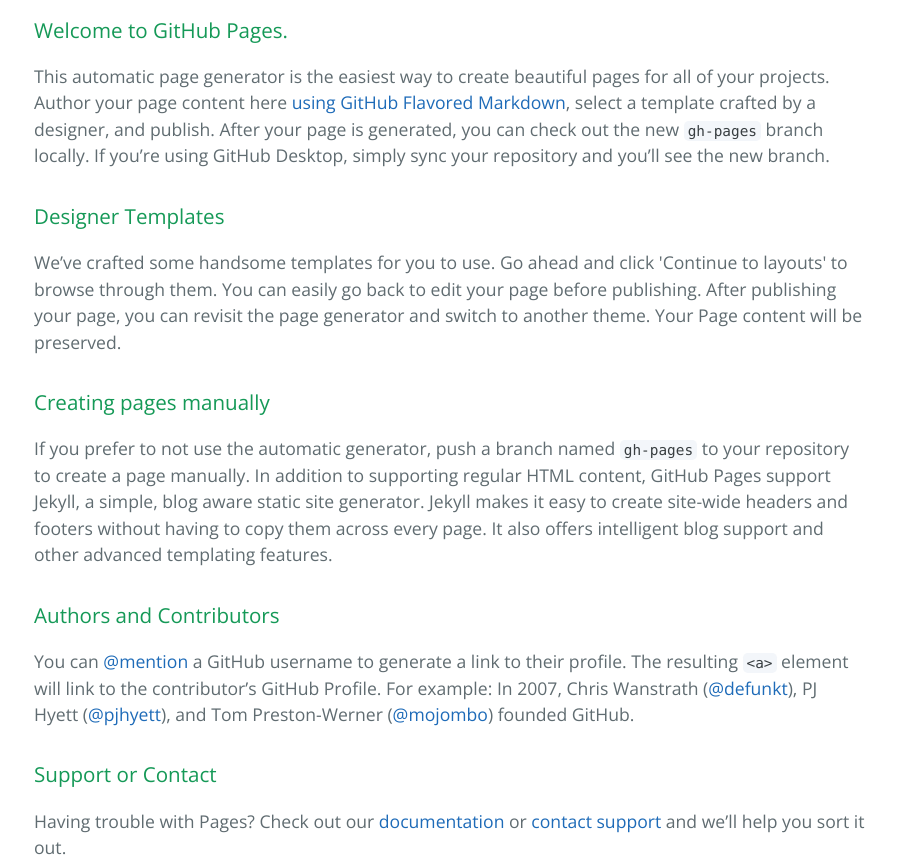
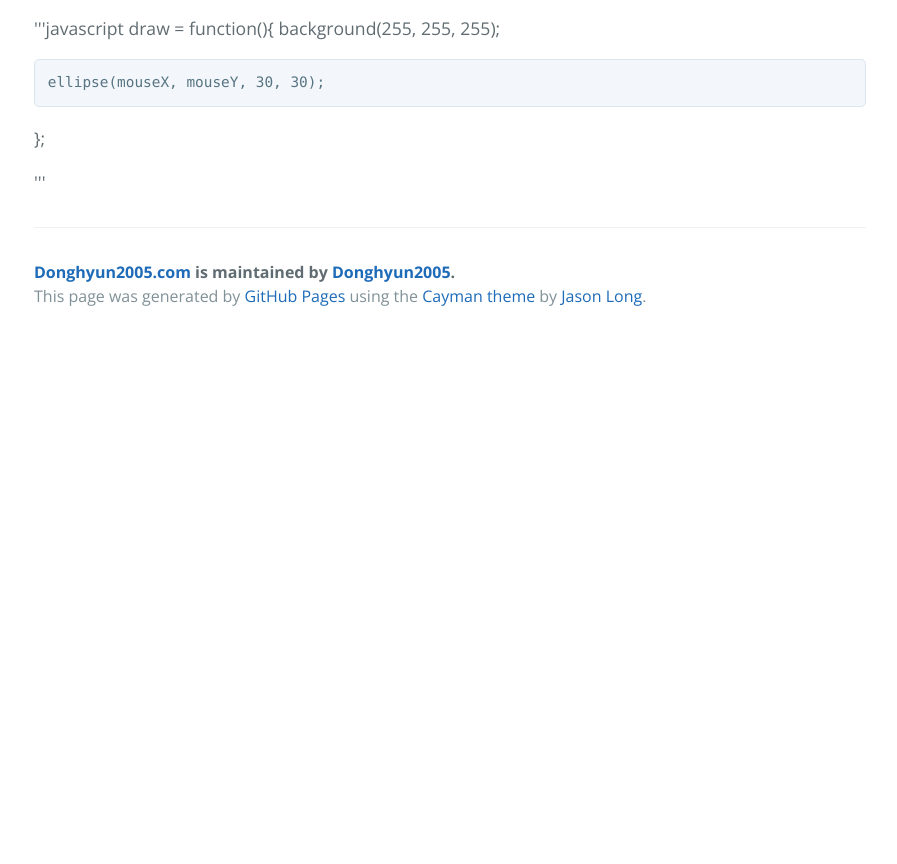
Before and after one commit to Donghyun2005/donghyun2005.com, a plain HTML site: page index.html in a window 1280 px wide. Shown: the part 400-1264 px from the top of the page, without its empty margins (190-1087 px from the left). After the commit the page ends 800 px from the top, so only its background shows below. Drawn offline with nearby package versions, Linux system fonts and the light colour scheme.

```diff
--- a/index.html
+++ b/index.html
@@ -13,39 +13,25 @@
     <section class="page-header">
       <h1 class="project-name">Donghyun2005.com</h1>
       <h2 class="project-tagline">donghyun2005</h2>
-      <a href="https://github.com/Donghyun2005/donghyun2005.com" class="btn">View on GitHub</a>
-      <a href="https://github.com/Donghyun2005/donghyun2005.com/zipball/master" class="btn">Download .zip</a>
-      <a href="https://github.com/Donghyun2005/donghyun2005.com/tarball/master" class="btn">Download .tar.gz</a>
+      <a href="https://github.com/Donghyun2005/home" class="btn">View on GitHub</a>
+      <a href="https://github.com/Donghyun2005/home/zipball/master" class="btn">Download .zip</a>
+      <a href="https://github.com/Donghyun2005/home/tarball/master" class="btn">Download .tar.gz</a>
     </section>
 
     <section class="main-content">
-      <h3>
-<a id="welcome-to-github-pages" class="anchor" href="#welcome-to-github-pages" aria-hidden="true"><span aria-hidden="true" class="octicon octicon-link"></span></a>Welcome to GitHub Pages.</h3>
+      <p>'''javascript
+draw = function(){
+    background(255, 255, 255);</p>
 
-<p>This automatic page generator is the easiest way to create beautiful pages for all of your projects. Author your page content here <a href="https://guides.github.com/features/mastering-markdown/">using GitHub Flavored Markdown</a>, select a template crafted by a designer, and publish. After your page is generated, you can check out the new <code>gh-pages</code> branch locally. If you’re using GitHub Desktop, simply sync your repository and you’ll see the new branch.</p>
+<pre><code>ellipse(mouseX, mouseY, 30, 30);
+</code></pre>
 
-<h3>
-<a id="designer-templates" class="anchor" href="#designer-templates" aria-hidden="true"><span aria-hidden="true" class="octicon octicon-link"></span></a>Designer Templates</h3>
+<p>};</p>
 
-<p>We’ve crafted some handsome templates for you to use. Go ahead and click 'Continue to layouts' to browse through them. You can easily go back to edit your page before publishing. After publishing your page, you can revisit the page generator and switch to another theme. Your Page content will be preserved.</p>
-
-<h3>
-<a id="creating-pages-manually" class="anchor" href="#creating-pages-manually" aria-hidden="true"><span aria-hidden="true" class="octicon octicon-link"></span></a>Creating pages manually</h3>
-
-<p>If you prefer to not use the automatic generator, push a branch named <code>gh-pages</code> to your repository to create a page manually. In addition to supporting regular HTML content, GitHub Pages support Jekyll, a simple, blog aware static site generator. Jekyll makes it easy to create site-wide headers and footers without having to copy them across every page. It also offers intelligent blog support and other advanced templating features.</p>
-
-<h3>
-<a id="authors-and-contributors" class="anchor" href="#authors-and-contributors" aria-hidden="true"><span aria-hidden="true" class="octicon octicon-link"></span></a>Authors and Contributors</h3>
-
-<p>You can <a href="https://help.github.com/articles/basic-writing-and-formatting-syntax/#mentioning-users-and-teams" class="user-mention">@mention</a> a GitHub username to generate a link to their profile. The resulting <code>&lt;a&gt;</code> element will link to the contributor’s GitHub Profile. For example: In 2007, Chris Wanstrath (<a href="https://github.com/defunkt" class="user-mention">@defunkt</a>), PJ Hyett (<a href="https://github.com/pjhyett" class="user-mention">@pjhyett</a>), and Tom Preston-Werner (<a href="https://github.com/mojombo" class="user-mention">@mojombo</a>) founded GitHub.</p>
-
-<h3>
-<a id="support-or-contact" class="anchor" href="#support-or-contact" aria-hidden="true"><span aria-hidden="true" class="octicon octicon-link"></span></a>Support or Contact</h3>
-
-<p>Having trouble with Pages? Check out our <a href="https://help.github.com/pages">documentation</a> or <a href="https://github.com/contact">contact support</a> and we’ll help you sort it out.</p>
+<p>'''</p>
 
       <footer class="site-footer">
-        <span class="site-footer-owner"><a href="https://github.com/Donghyun2005/donghyun2005.com">Donghyun2005.com</a> is maintained by <a href="https://github.com/Donghyun2005">Donghyun2005</a>.</span>
+        <span class="site-footer-owner"><a href="https://github.com/Donghyun2005/home">Donghyun2005.com</a> is maintained by <a href="https://github.com/Donghyun2005">Donghyun2005</a>.</span>
 
         <span class="site-footer-credits">This page was generated by <a href="https://pages.github.com">GitHub Pages</a> using the <a href="https://github.com/jasonlong/cayman-theme">Cayman theme</a> by <a href="https://twitter.com/jasonlong">Jason Long</a>.</span>
       </footer>
```
Also changed, not shown: params.json (+1 -1 lines).
